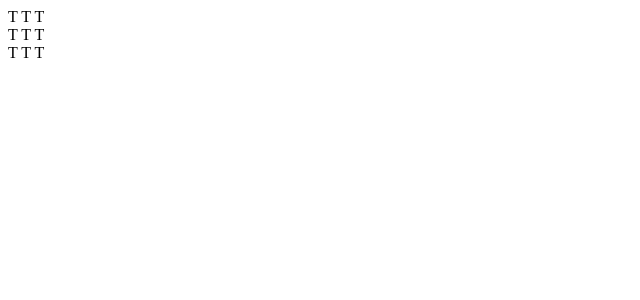
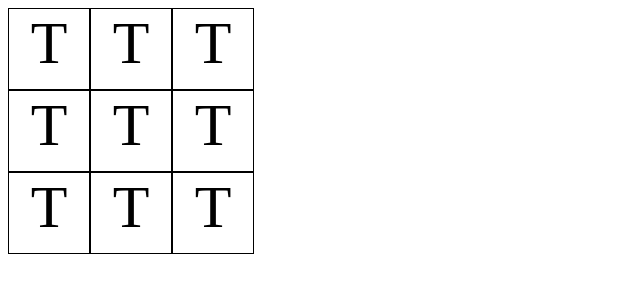
Before and after one commit to ViperEvo/TicTacToeFireBase, an Angular app: page / in a window 1280 px wide. Shown: the top 300 px of the page, without its empty margins (0-640 px from the left). Built offline with nearby package versions, Linux system fonts and the light colour scheme.

Commit message:
sass changed to scss and so on

```diff
--- a/src/app/app.component.ts
+++ b/src/app/app.component.ts
@@ -3,7 +3,7 @@ import { Component } from '@angular/core';
 @Component({
   selector: 'app-root',
   templateUrl: './app.component.html',
-  styleUrls: ['./app.component.sass']
+  styleUrls: ['./app.component.scss']
 })
 export class AppComponent {
   title = 'TicTacFire';
--- /dev/null
+++ b/src/app/board/board.component.scss
@@ -0,0 +1,4 @@
+.row
+{
+  clear: both;
+}
--- a/src/app/board/board.component.ts
+++ b/src/app/board/board.component.ts
@@ -5,7 +5,7 @@ import { Component, OnInit } from '@angular/core';
 @Component({
   selector: 'app-board',
   templateUrl: './board.component.html',
-  styleUrls: ['./board.component.sass']
+  styleUrls: ['./board.component.scss']
 })
 export class BoardComponent implements OnInit {
 
--- a/src/app/square/square.component.html
+++ b/src/app/square/square.component.html
@@ -1 +1 @@
-T
+<span class="span1">T</span>
--- /dev/null
+++ b/src/app/square/square.component.scss
@@ -0,0 +1,9 @@
+.span1
+{
+  width: 80px;
+  height: 80px;
+  border: solid 1px;
+  text-align: center;
+  float: left;
+  font-size: 60px;
+}
--- a/src/app/square/square.component.ts
+++ b/src/app/square/square.component.ts
@@ -3,7 +3,7 @@ import { Component, OnInit } from '@angular/core';
 @Component({
   selector: 'app-square',
   templateUrl: './square.component.html',
-  styleUrls: ['./square.component.sass']
+  styleUrls: ['./square.component.scss']
 })
 export class SquareComponent implements OnInit {
 
```
Also changed, not shown: src/app/app.component.sass (deleted), src/app/app.component.scss (added), src/app/board/board.component.sass (deleted), src/app/square/square.component.sass (deleted).
